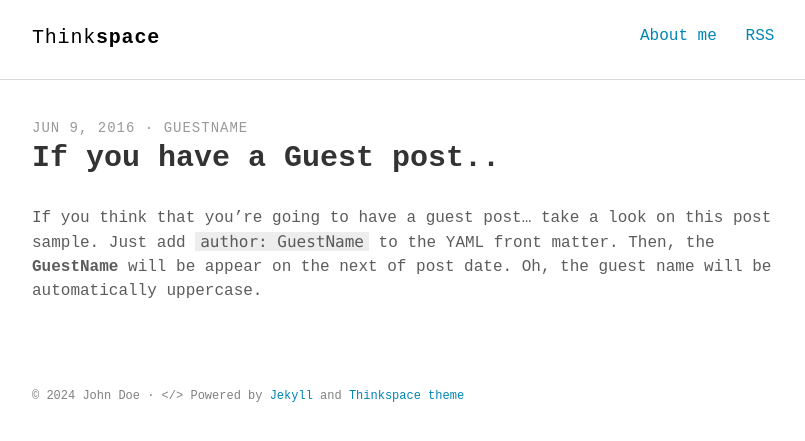
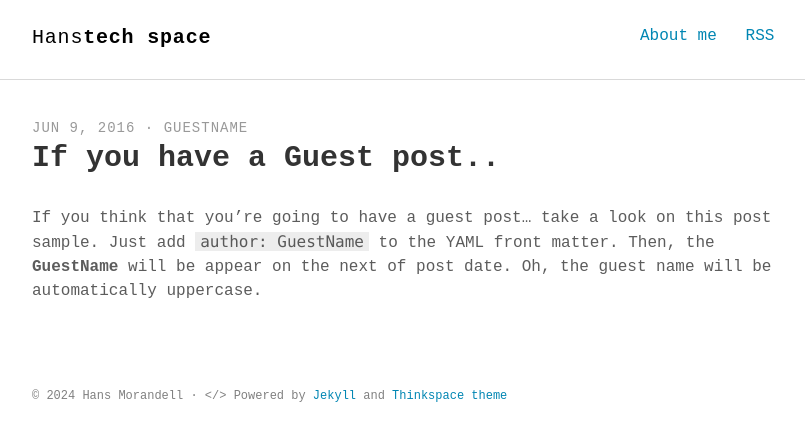
Before and after one commit to hmorandell/hmorandell.github.io, a Jekyll site: the page built from _posts/2016-06-09-if-you-have-a-guest-post.md, in a window 1280 px wide. Shown: the top 441 px of the page, without its empty margins (232-1037 px from the left). Built offline with Jekyll 4.4.1, drawn with Linux system fonts in a browser that asks for light colours; some web fonts are replaced.

Commit message:
Update _config.yml

```diff
--- a/_config.yml
+++ b/_config.yml
@@ -1,9 +1,9 @@
 # Site settings
-title_left    : "Think"
-title_right   : "space" # default: ""
+title_left    : "Hans"
+title_right   : "tech space" # default: ""
 description   : "Minimalist Jekyll theme for technical writing blog."
 keywords      : "Jekyll, theme, free, download, SEO, blog, web, minimalist, thinkspace"
-url           : https://heiswayi.github.io/thinkspace # site url
+url           : https://hmorandell.github.io # site url
 baseurl       : "" # apply repo name like "/myproject" if used under gh-pages branch, else (under master branch) just leave empty/blank
 cover         : "" # image uri like logo/cover image for site seo
 
@@ -28,7 +28,7 @@ sass:
 
 # Author settings
 author:
-  name     : "John Doe"
+  name     : "Hans Morandell"
 
 plugins:
   - jekyll-sitemap
```
